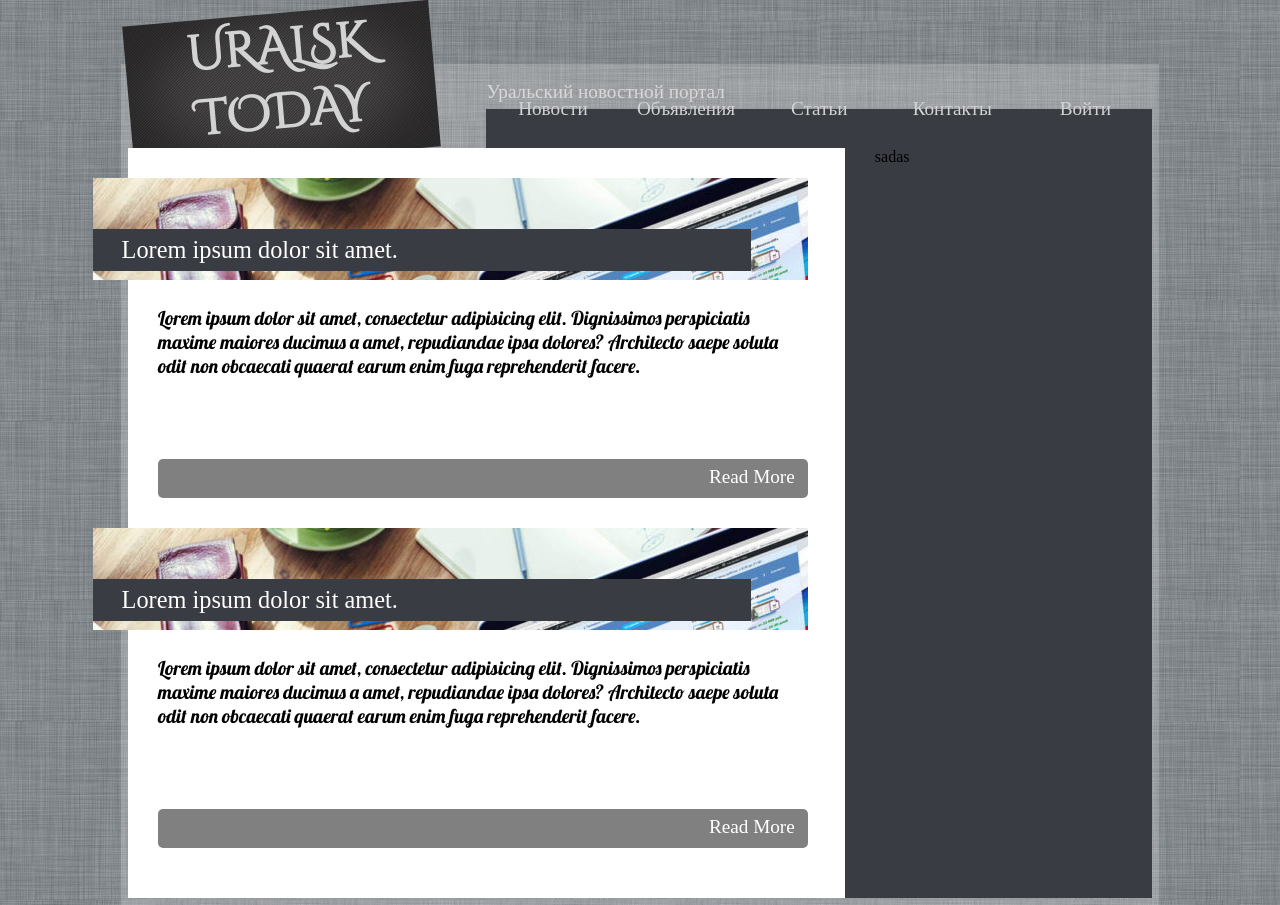
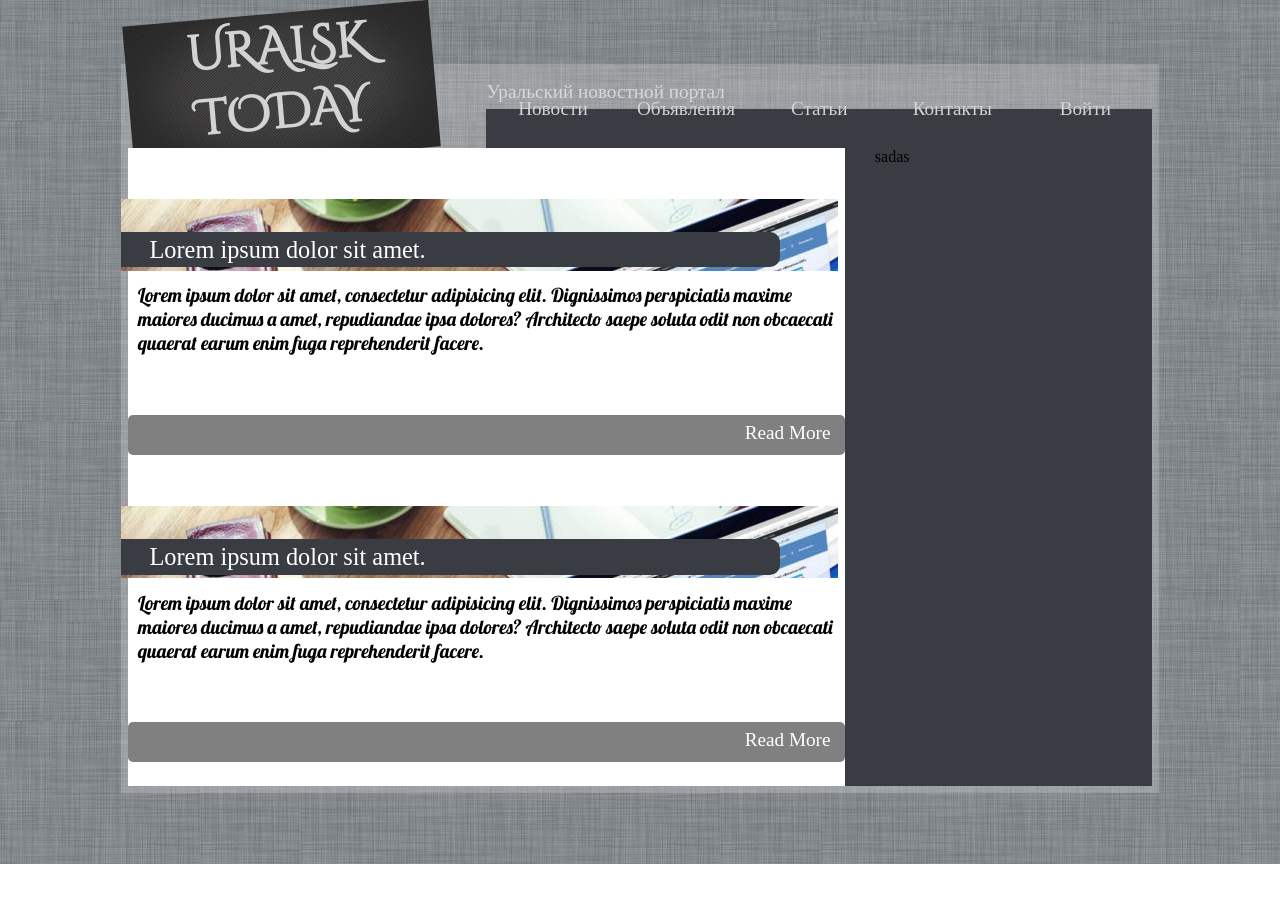
Before and after one commit to imangdaniyar/u22d, a PHP site: page /main.php in a window 1280 px wide. After the commit the page ends 864 px from the top, so only its background shows below. Run offline with PHP 8.4, Linux system fonts and the light colour scheme; some web fonts are replaced.

Commit message:
Adaptive

```diff
--- a/css/style.css
+++ b/css/style.css
@@ -121,7 +121,7 @@
 }
 .content{
 	background-color: white;
-	padding: 20px;
+
 
 	min-height:300px;
 	height: auto;
@@ -263,32 +263,35 @@
 
     .logo:hover{
 		transform: translateY(-5px);
-	transition: 1s;
+		transition: 1s;
     }
+
 
 }
 /*   NNENENWNENWENWENnewnns  */
 .news{
-	margin: 10px;
-	height: 25vw;
-
-	margin-bottom: 30px;
-	width: 96%;
+	height: 20vw;
+	margin-bottom: 3vh;
+	margin-top: 4vw;
+	width: 100%;
 	position: relative;
 	display: flex;
 	flex-direction: column;
 }
 .news-head{
-	width: 110%;
-	margin-left: -10%;
-	position: relative;
+	width: 100%;
+	position: absolute;
+	left: -1%;
 	height: 40%;
+
+
 }
 .news-img{
-	height:80%;
+	height:70%;
 	width: 100%;
 	overflow: hidden;
-	position: relative;
+	float: right;
+
 
 }
 .news-title{
@@ -297,16 +300,24 @@
 	color: white;
 	padding-left: 4%;
 	padding-right: 3%;
-	padding-bottom: 1%;
-	padding-top: 1%;
-	position: absolute;
+	padding-bottom: 0.5%;
+	padding-top: 0.5%;
+	float: left;
 	width: 85%;
-	top: 40%;
+	margin-top: -3vw;
+	border-radius: 0 10px 10px 0;
+	float:left;
+
+
 
 }
 .info{
 	font-family: Lobster, serif;
 	font-size: 1.5vw;
+	position: absolute;
+	top:40%;
+	padding:10px;
+	transform: translateY(-30%);
 }
 .readmore{
 	width: 98%;
--- a/main.php
+++ b/main.php
@@ -18,7 +18,7 @@
             	<div class="news">
             		<div class="news-head">
               			<div class="news-img">
-                			<img src="img/header.jpg" alt="" class="news-title-img" />
+                			<img src="img/header.jpg" alt="">
               			</div>
               			<div class="news-title">
                 			Lorem ipsum dolor sit amet.
```
